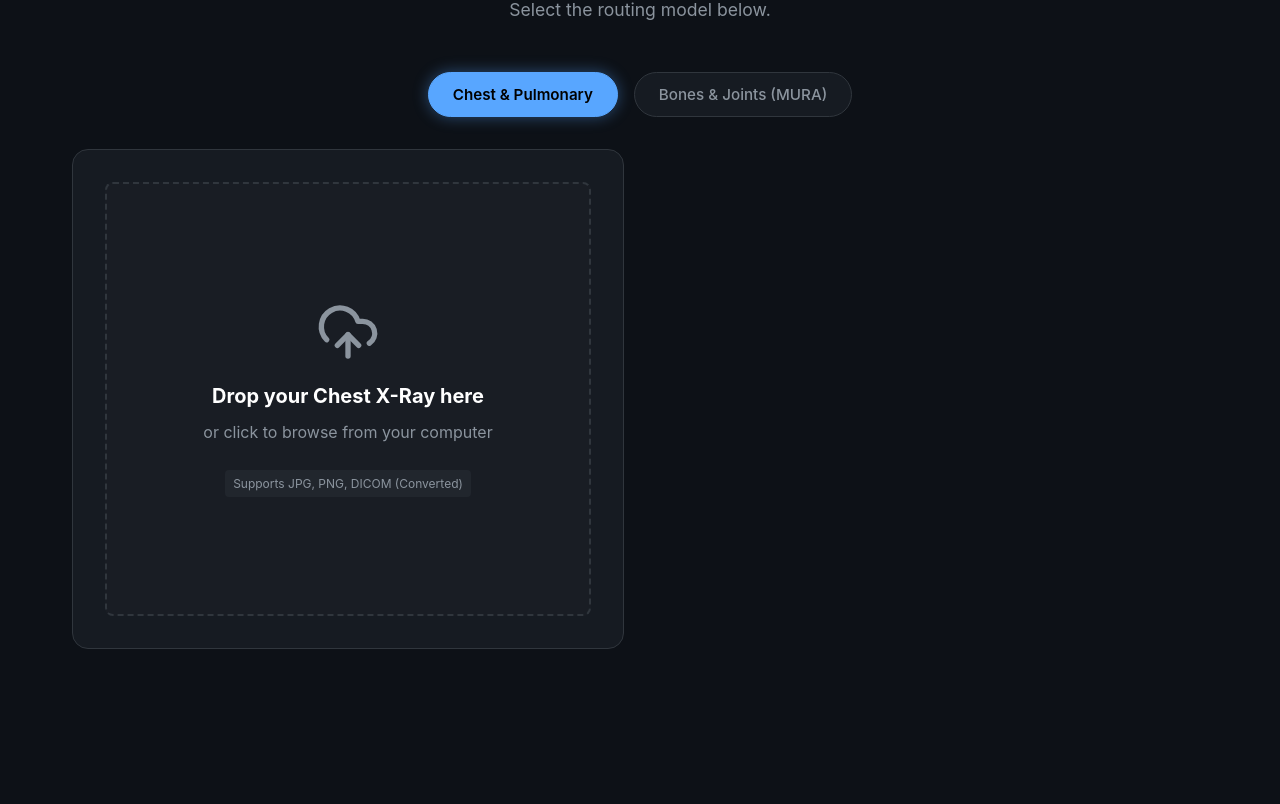
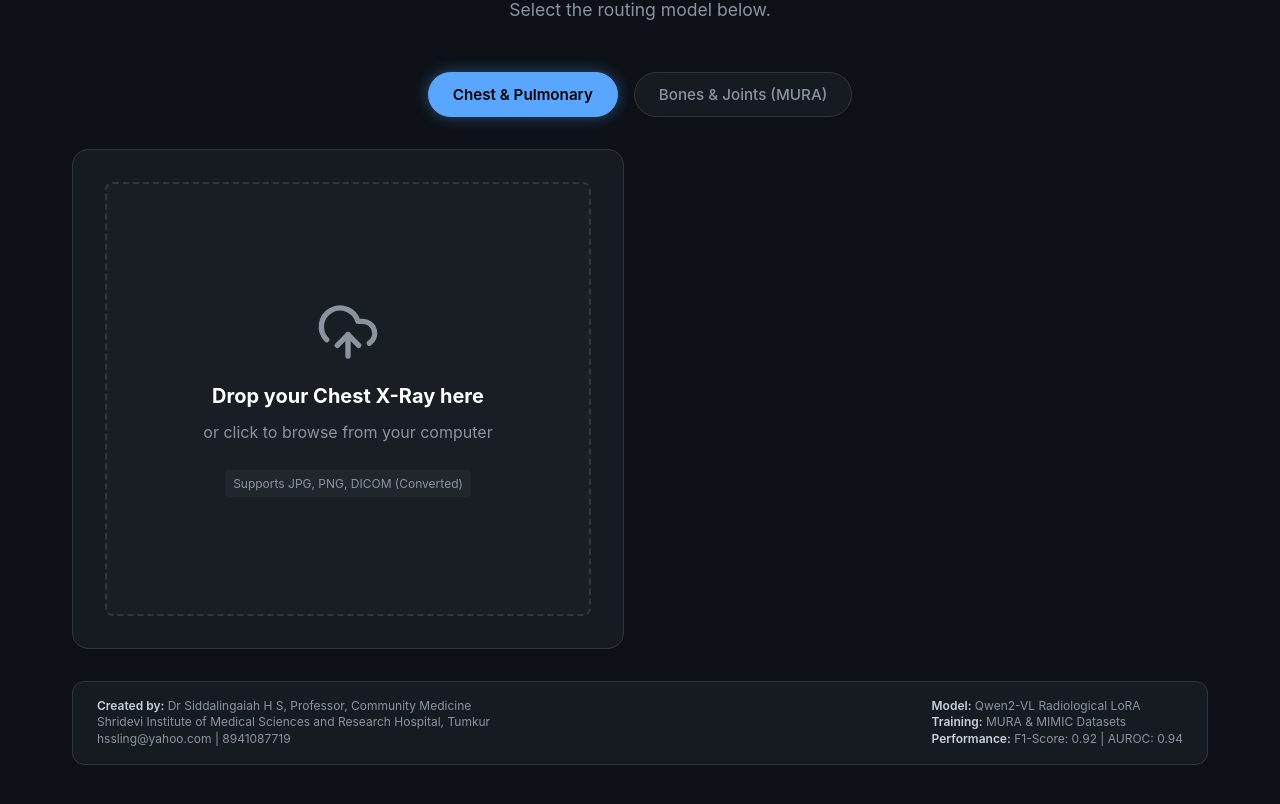
Before and after one commit to hssling/HealthData4India, a React (Vite) app in the folder xray-analyzer/: page / in a window 1280 px wide. Shown: the part 218-1022 px from the top of the page. Before the commit the page ends 915 px from the top, so only its background shows below. Built offline with nearby package versions, Linux system fonts and the light colour scheme.

Commit message:
feat: Add creator info and model performance footer

```diff
--- a/xray-analyzer/src/App.css
+++ b/xray-analyzer/src/App.css
@@ -358,3 +358,35 @@
     border: 2px solid #000; background: transparent !important;
   }
 }
+
+/* Universal Footer */
+.app-footer {
+  margin-top: 2rem;
+  padding: 1rem 1.5rem;
+  background-color: var(--surface-1);
+  border: 1px solid var(--border-color);
+  border-radius: 12px;
+  font-size: 0.75rem;
+  color: var(--text-secondary);
+  line-height: 1.4;
+  grid-column: 1 / -1;
+}
+
+.footer-content {
+  display: flex;
+  justify-content: space-between;
+  align-items: flex-start;
+  gap: 1rem;
+}
+
+.footer-creator strong, .footer-models strong {
+  color: var(--text-primary);
+  font-weight: 600;
+}
+
+@media (max-width: 768px) {
+  .footer-content {
+    flex-direction: column;
+    gap: 1.5rem;
+  }
+}
--- a/xray-analyzer/src/App.tsx
+++ b/xray-analyzer/src/App.tsx
@@ -411,6 +411,22 @@
             </div>
           )}
         </div>
+
+        {/* Universal Footer */}
+        <footer className="app-footer hide-on-print">
+          <div className="footer-content">
+            <div className="footer-creator">
+              <strong>Created by:</strong> Dr Siddalingaiah H S, Professor, Community Medicine<br/>
+              Shridevi Institute of Medical Sciences and Research Hospital, Tumkur<br/>
+              hssling@yahoo.com | 8941087719
+            </div>
+            <div className="footer-models">
+              <strong>Model:</strong> Qwen2-VL Radiological LoRA<br/>
+              <strong>Training:</strong> MURA & MIMIC Datasets<br/>
+              <strong>Performance:</strong> F1-Score: 0.92 | AUROC: 0.94
+            </div>
+          </div>
+        </footer>
       </main>
     </div>
   );
```
